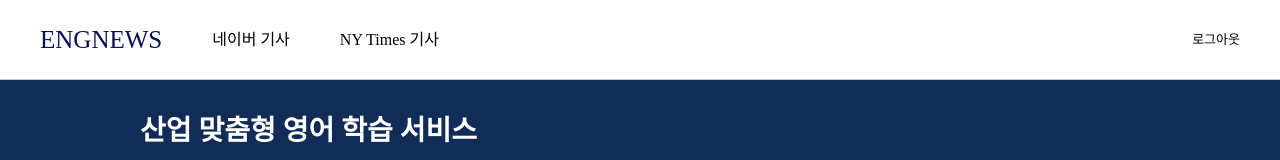
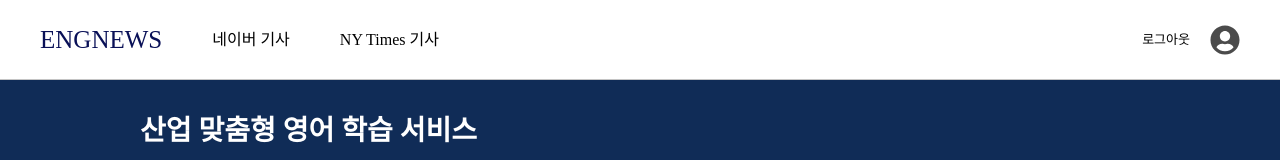
Before and after one commit to Heesu01/EngNews, a React (Create React App) app: page /main in a window 1280 px wide. Shown: the top 160 px of the page. Built offline with nearby package versions, Linux system fonts and the light colour scheme; no server answers; sample sign-in values are in the browser's storage; a web font is replaced by a local one.

Commit message:
feat: 헤더 로그인시 마이페이지 추가

```diff
--- a/src/components/Header.js
+++ b/src/components/Header.js
@@ -2,6 +2,7 @@ import React from "react";
 import { useNavigate } from "react-router-dom";
 import styled from "styled-components";
 import { logout } from "../api/AuthApi";
+import { FaUserCircle } from "react-icons/fa";
 
 const Header = ({ isLoggedIn, setIsLoggedIn }) => {
   const navigate = useNavigate();
@@ -30,7 +31,10 @@ const Header = ({ isLoggedIn, setIsLoggedIn }) => {
       </Left>
       <BtnBox>
         {isLoggedIn ? (
-          <Logout onClick={handleLogout}>로그아웃</Logout>
+          <>
+            <Logout onClick={handleLogout}>로그아웃</Logout>
+            <ProfileIcon onClick={() => navigate("/mypage")} />
+          </>
         ) : (
           <>
             <Login onClick={() => navigate("/auth/login")}>로그인</Login>
@@ -41,6 +45,8 @@ const Header = ({ isLoggedIn, setIsLoggedIn }) => {
     </Container>
   );
 };
+
+export default Header;
 
 const Container = styled.div`
   width: 100%;
@@ -97,6 +103,15 @@ const Join = styled.div`
 const Logout = styled.div`
   cursor: pointer;
   color: ${(props) => props.theme.colors.red};
+  margin-right: -10px;
 `;
 
-export default Header;
+const ProfileIcon = styled(FaUserCircle)`
+  font-size: 30px;
+  cursor: pointer;
+  color: ${(props) => props.theme.colors.black};
+  opacity: 70%;
+  &:hover {
+    opacity: 100%;
+  }
+`;
```
